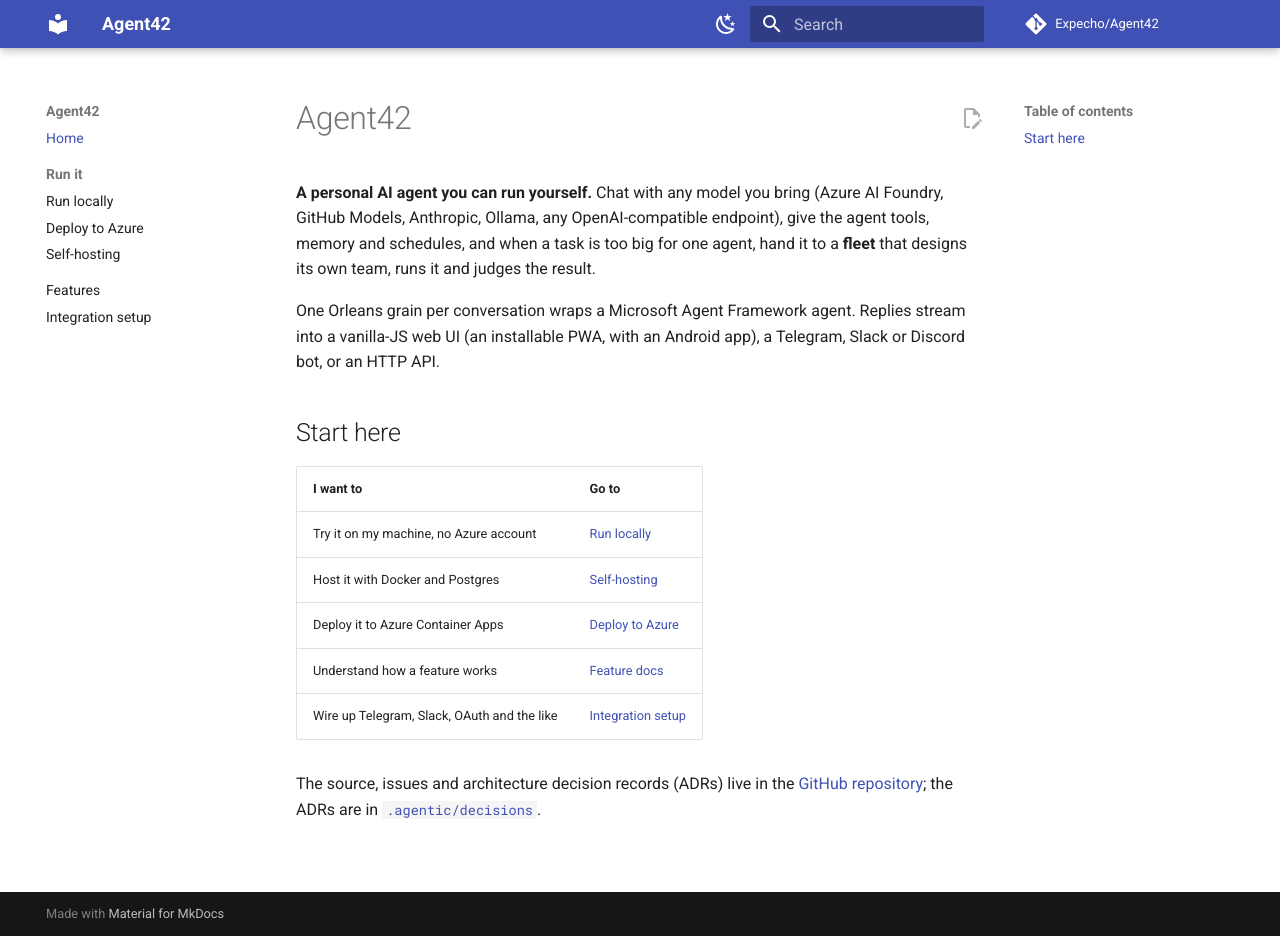
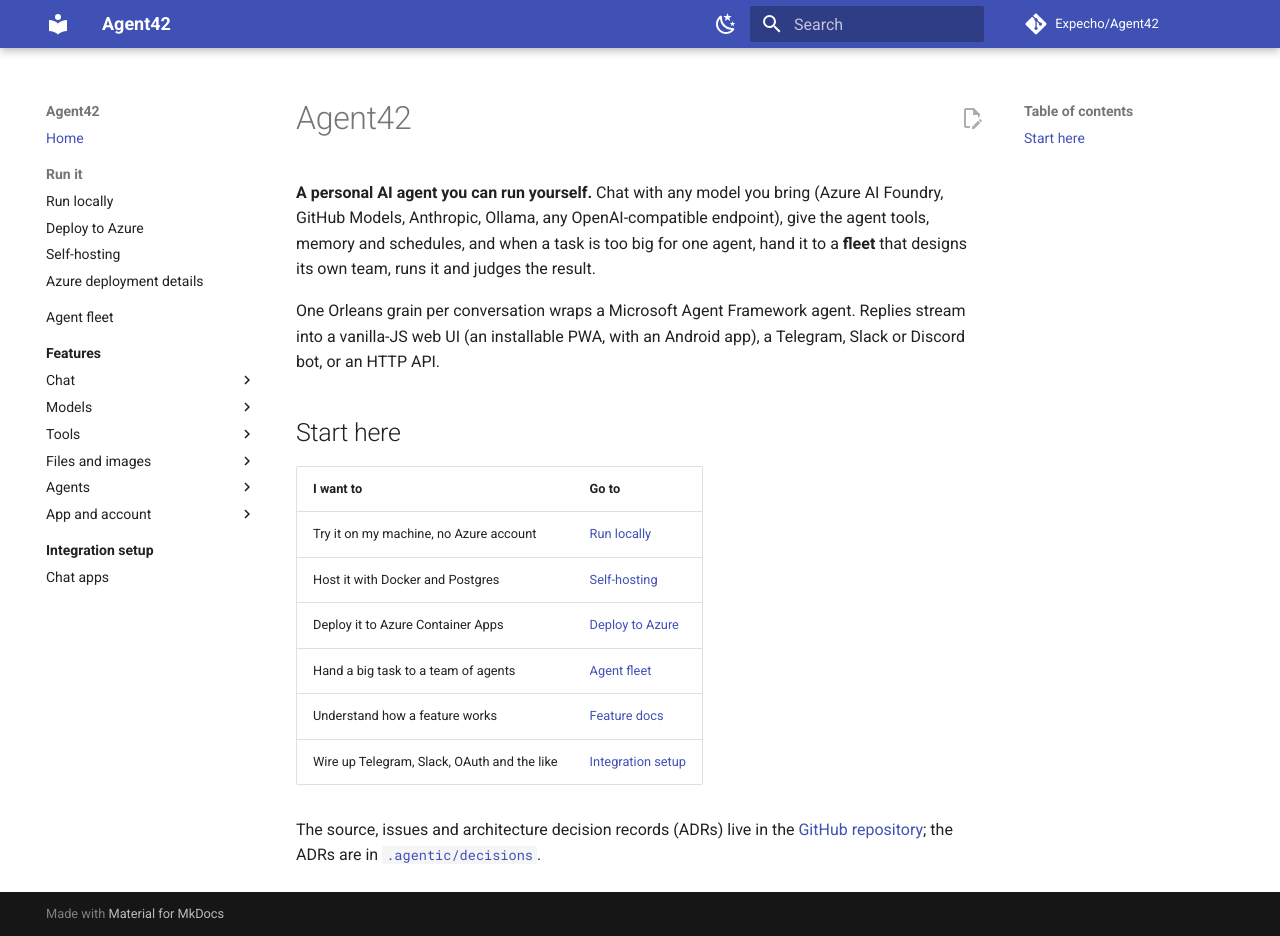
Before and after one commit to Expecho/Agent42, an MkDocs documentation site: the page built from docs/index.md, in a window 1280 px wide and 936 px high. Built offline with MkDocs 1.6.1 and Material for MkDocs 9.7.7, drawn with Linux system fonts in a browser that asks for light colours; comment, search, counter and statistics services are not loaded; part of the change alters nothing that is shown.

Commit message:
docs: list every feature page in the site navigation (#250)
The nav held only the features index, so pages such as the agent fleet were
reachable only through a link in a table. Group all pages in the sidebar and
add the fleet to the home page.

Co-authored-by: Claude Sonnet 5.5 <noreply@anthropic.com>

```diff
--- a/docs/index.md
+++ b/docs/index.md
@@ -14,6 +14,7 @@ One Orleans grain per conversation wraps a Microsoft Agent Framework agent. Repl
 | Try it on my machine, no Azure account | [Run locally](setup/local.md) |
 | Host it with Docker and Postgres | [Self-hosting](features/self-hosting.md) |
 | Deploy it to Azure Container Apps | [Deploy to Azure](setup/azure.md) |
+| Hand a big task to a team of agents | [Agent fleet](features/agent-fleet.md) |
 | Understand how a feature works | [Feature docs](features/README.md) |
 | Wire up Telegram, Slack, OAuth and the like | [Integration setup](integrations/README.md) |
 
--- a/mkdocs.yml
+++ b/mkdocs.yml
@@ -42,5 +42,43 @@ nav:
       - Run locally: setup/local.md
       - Deploy to Azure: setup/azure.md
       - Self-hosting: features/self-hosting.md
-  - Features: features/README.md
-  - Integration setup: integrations/README.md
+      - Azure deployment details: features/azure-deployment.md
+  - Agent fleet: features/agent-fleet.md
+  - Features:
+      - Overview: features/README.md
+      - Chat:
+          - Streaming replies: features/streaming-replies.md
+          - Conversation history: features/conversation-history.md
+          - Model picker: features/model-picker.md
+          - Reasoning output: features/reasoning-output.md
+          - Rich inline rendering: features/rich-rendering.md
+          - Artifacts: features/artifacts.md
+          - Voice and speech: features/voice-and-speech.md
+          - Chat apps: features/chat-apps.md
+      - Models:
+          - Bring your own models: features/bring-your-own-models.md
+      - Tools:
+          - Web search: features/web-search.md
+          - Current location: features/current-location.md
+          - Scheduled reminders: features/scheduled-reminders.md
+          - Skills: features/skills.md
+          - Code interpreter: features/code-interpreter.md
+          - Tool selection: features/tool-selection.md
+          - Long-term memory: features/long-term-memory.md
+          - Remote MCP servers: features/remote-mcp-servers.md
+      - Files and images:
+          - Image attachments: features/image-attachments.md
+          - Document Q&A: features/document-qa.md
+          - Image generation: features/image-generation.md
+      - Agents:
+          - Custom agents: features/custom-agents.md
+          - Research agent: features/research-agent.md
+      - App and account:
+          - Push notifications: features/push-notifications.md
+          - Android share sheet: features/android-share-target.md
+          - PWA install and sign-in: features/pwa-and-sign-in.md
+          - Configuration health: features/configuration-health.md
+          - Usage and diagnostics: features/usage-and-diagnostics.md
+  - Integration setup:
+      - Overview: integrations/README.md
+      - Chat apps: integrations/chat-apps/README.md
```
